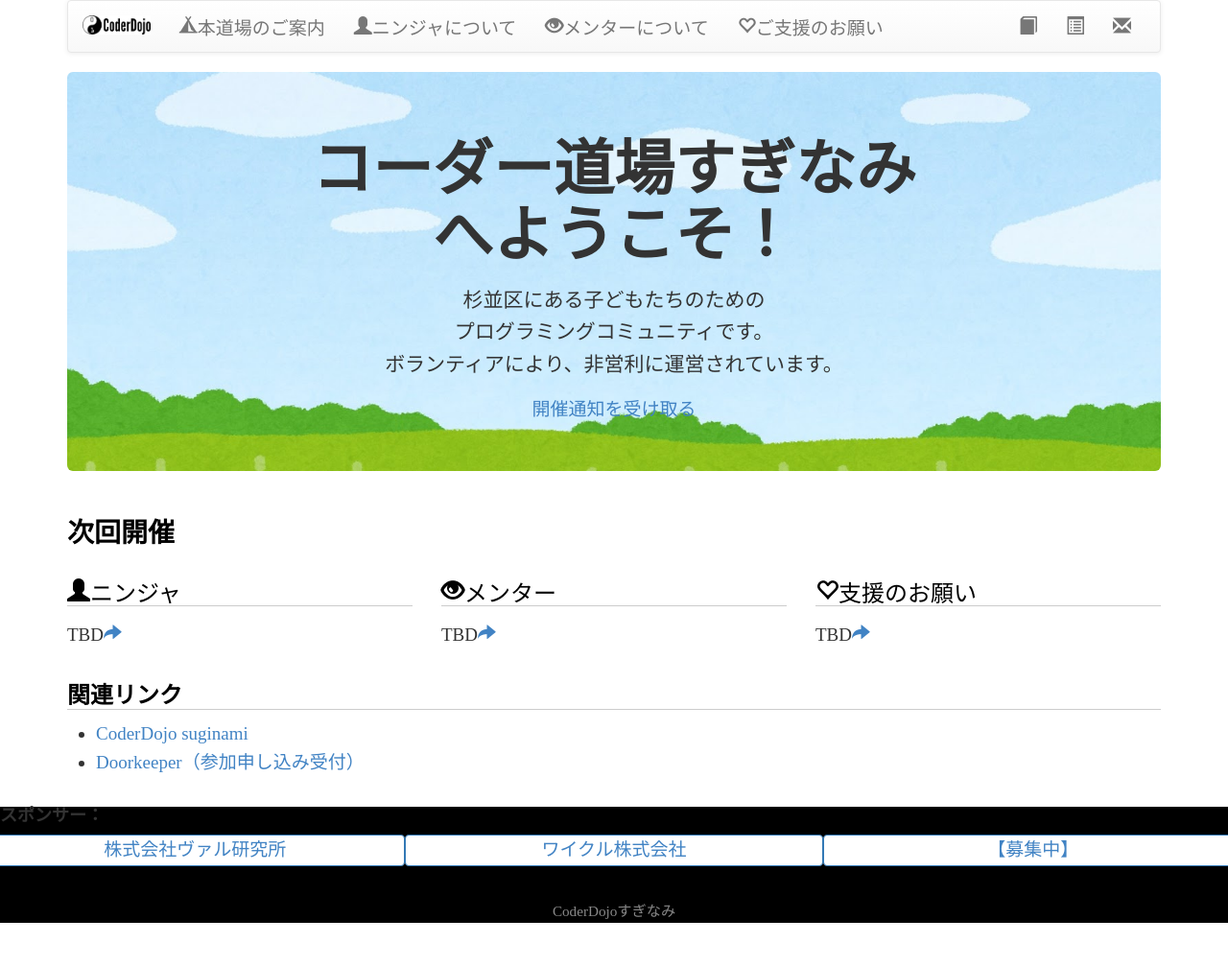
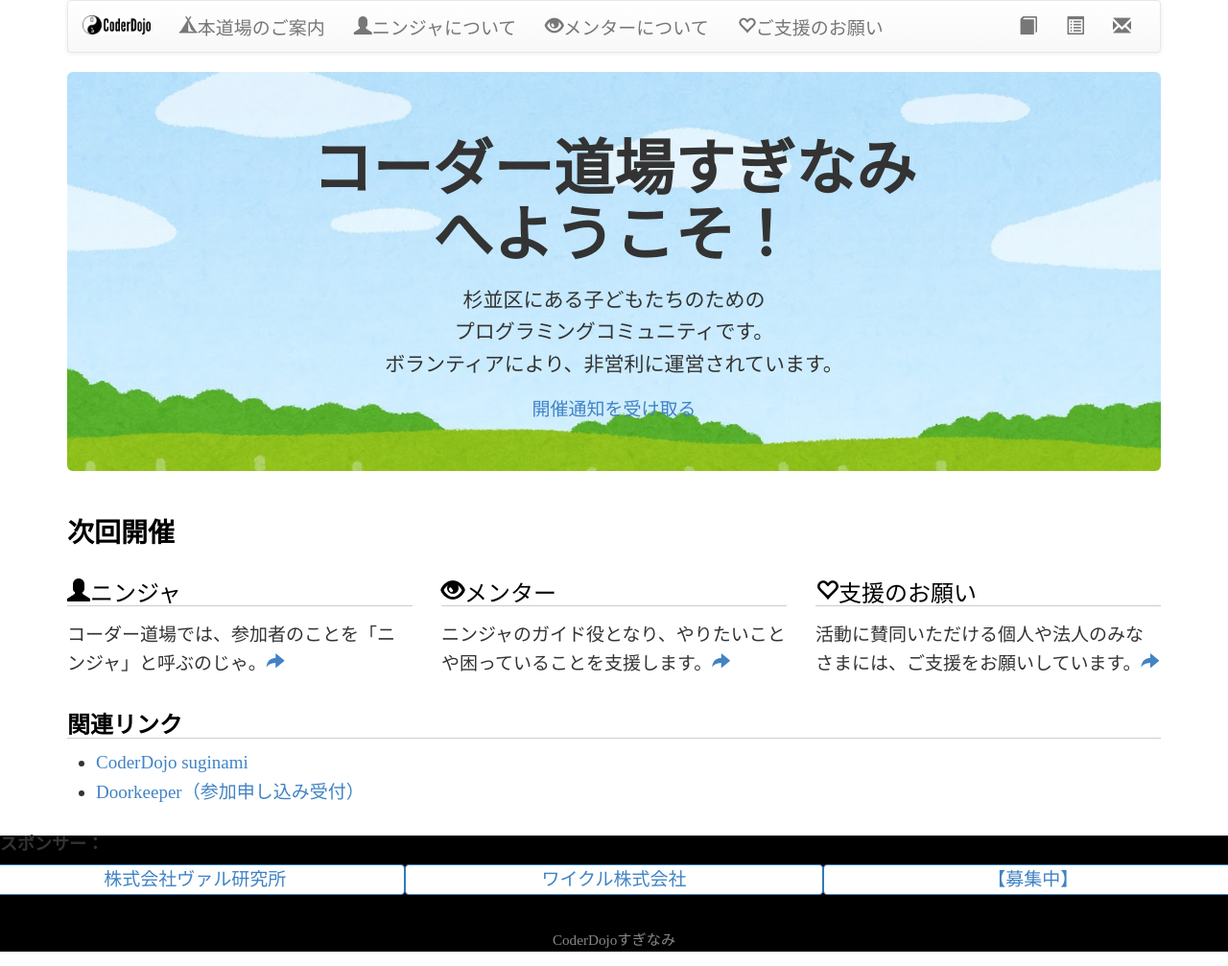
Before and after one commit to coderdojo-suginami/coderdojo-suginami.github.io, a Jekyll site: the page built from index.md, in a window 1280 px wide. Shown: the whole page at 96% size. Built offline with Jekyll 4.4.1, drawn with Linux system fonts in a browser that asks for light colours; a script that is not in the unit is left out; before the commit the page ends 977 px from its top, so only the background shows below that.

Commit message:
Delete TBD

```diff
--- a/index.md
+++ b/index.md
@@ -28,15 +28,15 @@ layout: default
 
   <div class="col-md-4">
     <h2><span class="glyphicon glyphicon-user" />ニンジャ</h2>
-	<p>TBD<a href="/ninjas/"><span class="glyphicon glyphicon-share-alt" /></a></p>
+	<p>コーダー道場では、参加者のことを「ニンジャ」と呼ぶのじゃ。<a href="/ninjas/"><span class="glyphicon glyphicon-share-alt" /></a></p>
   </div>
   <div class="col-md-4">
     <h2><span class="glyphicon glyphicon-eye-open" />メンター</h2>
-	<p>TBD<a href="/mentors/"><span class="glyphicon glyphicon-share-alt" /></a></p>
+	<p>ニンジャのガイド役となり、やりたいことや困っていることを支援します。<a href="/mentors/"><span class="glyphicon glyphicon-share-alt" /></a></p>
   </div>
   <div class="col-md-4">
     <h2><span class="glyphicon glyphicon-heart-empty" />支援のお願い</h2>
-	<p>TBD<a href="/sponsorship/"><span class="glyphicon glyphicon-share-alt" /></a></p>
+	<p>活動に賛同いただける個人や法人のみなさまには、ご支援をお願いしています。<a href="/sponsorship/"><span class="glyphicon glyphicon-share-alt" /></a></p>
   </div>
 
   <div class="col-md-12">
```
